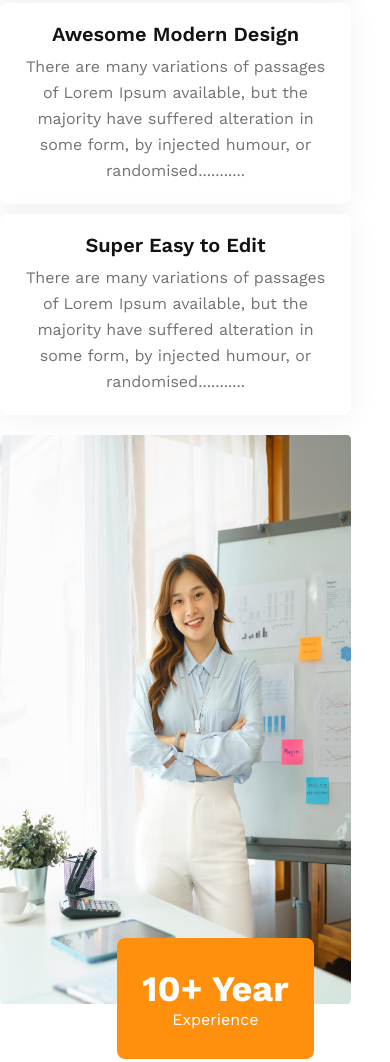
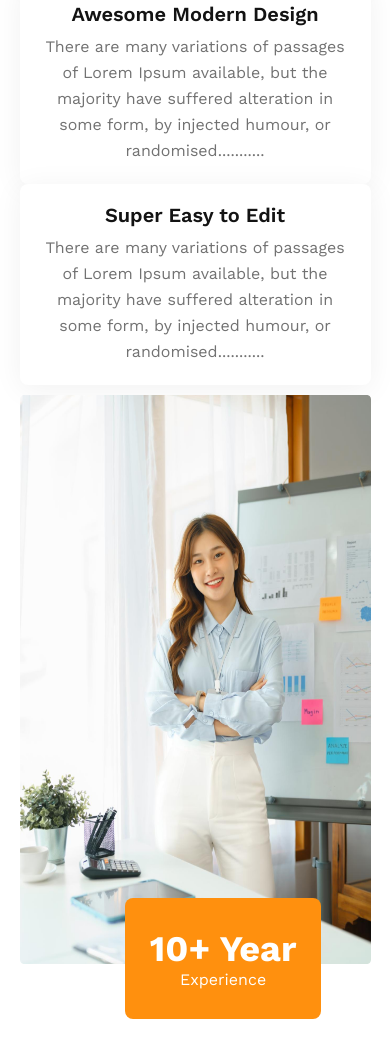
Before and after one commit to moktadir-mirul/g3-architect, a plain HTML site: page index.html in a window 390 px wide. Shown: the part 3367-4429 px from the top of the page. Drawn offline with nearby package versions, Linux system fonts and the light colour scheme.

Commit message:
responsive done faeture crad

```diff
--- a/styles/g3-styles.css
+++ b/styles/g3-styles.css
@@ -266,6 +266,9 @@
     .f-c-para {
         text-align: center;
     }
+    .feature-card {
+        margin: 0 auto;
+    }
     .feature-card > h2 , .feature-card > p {
         text-align: center;
     }
@@ -273,8 +276,9 @@
         width: 100%;
         grid-template-columns: repeat(1, auto);
     }
-    .feature-c-img {
+    .feature-c-img-area {
         width: 90%;
+        margin: 0 auto;
     }
     .f-c-img-btn {
         left: 30%;
```
